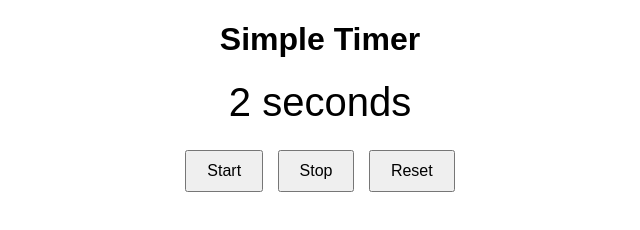
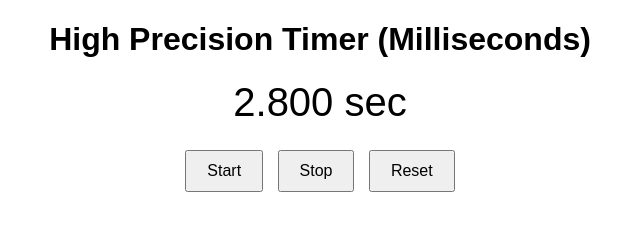
Before and after one commit to MaXiXiXaM/Swim-Timer, a plain HTML site: page index.html in a window 1280 px wide. Both pictures are taken after a click on the button "Start". Shown: the whole page, without its empty margins (320-960 px from the left). Drawn offline with Linux system fonts and the light colour scheme.

Commit message:
index.html

```diff
--- a/index.html
+++ b/index.html
@@ -3,7 +3,7 @@
 <head>
     <meta charset="UTF-8">
     <meta name="viewport" content="width=device-width, initial-scale=1.0">
-    <title>Simple Timer</title>
+    <title>High Precision Timer</title>
     <style>
         body { text-align: center; font-family: Arial, sans-serif; }
         #time { font-size: 40px; margin: 20px; }
@@ -11,21 +11,44 @@
     </style>
 </head>
 <body>
-    <h1>Simple Timer</h1>
-    <div id="time">0 seconds</div>
+    <h1>High Precision Timer (Milliseconds)</h1>
+    <div id="time">0.000 sec</div>
     <button onclick="startTimer()">Start</button>
     <button onclick="stopTimer()">Stop</button>
     <button onclick="resetTimer()">Reset</button>
 
     <script>
-        let time = 0, timer;
+        let startTime = 0, elapsedTime = 0, timer;
+        let running = false;
+
+        function updateTimer() {
+            if (running) {
+                const now = performance.now();
+                elapsedTime = now - startTime;
+                document.getElementById("time").innerText = (elapsedTime / 1000).toFixed(3) + " sec";
+                timer = requestAnimationFrame(updateTimer);
+            }
+        }
+
         function startTimer() {
-            if (!timer) timer = setInterval(() => {
-                document.getElementById("time").innerText = `${++time} seconds`;
-            }, 1000);
+            if (!running) {
+                startTime = performance.now() - elapsedTime;
+                running = true;
+                timer = requestAnimationFrame(updateTimer);
+            }
         }
-        function stopTimer() { clearInterval(timer); timer = null; }
-        function resetTimer() { stopTimer(); time = 0; document.getElementById("time").innerText = "0 seconds"; }
+
+        function stopTimer() {
+            running = false;
+            cancelAnimationFrame(timer);
+        }
+
+        function resetTimer() {
+            running = false;
+            cancelAnimationFrame(timer);
+            elapsedTime = 0;
+            document.getElementById("time").innerText = "0.000 sec";
+        }
     </script>
 </body>
 </html>
```
